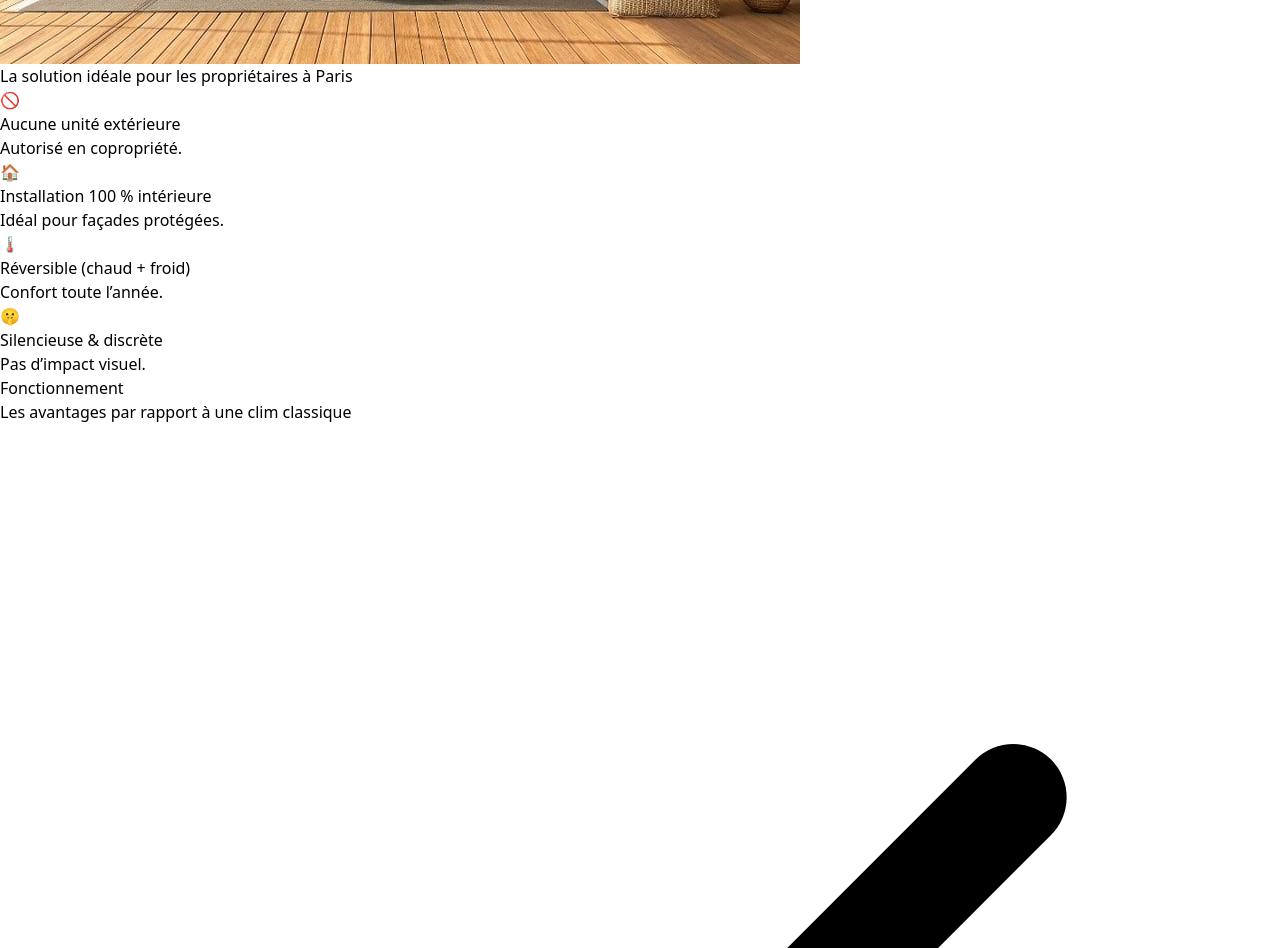
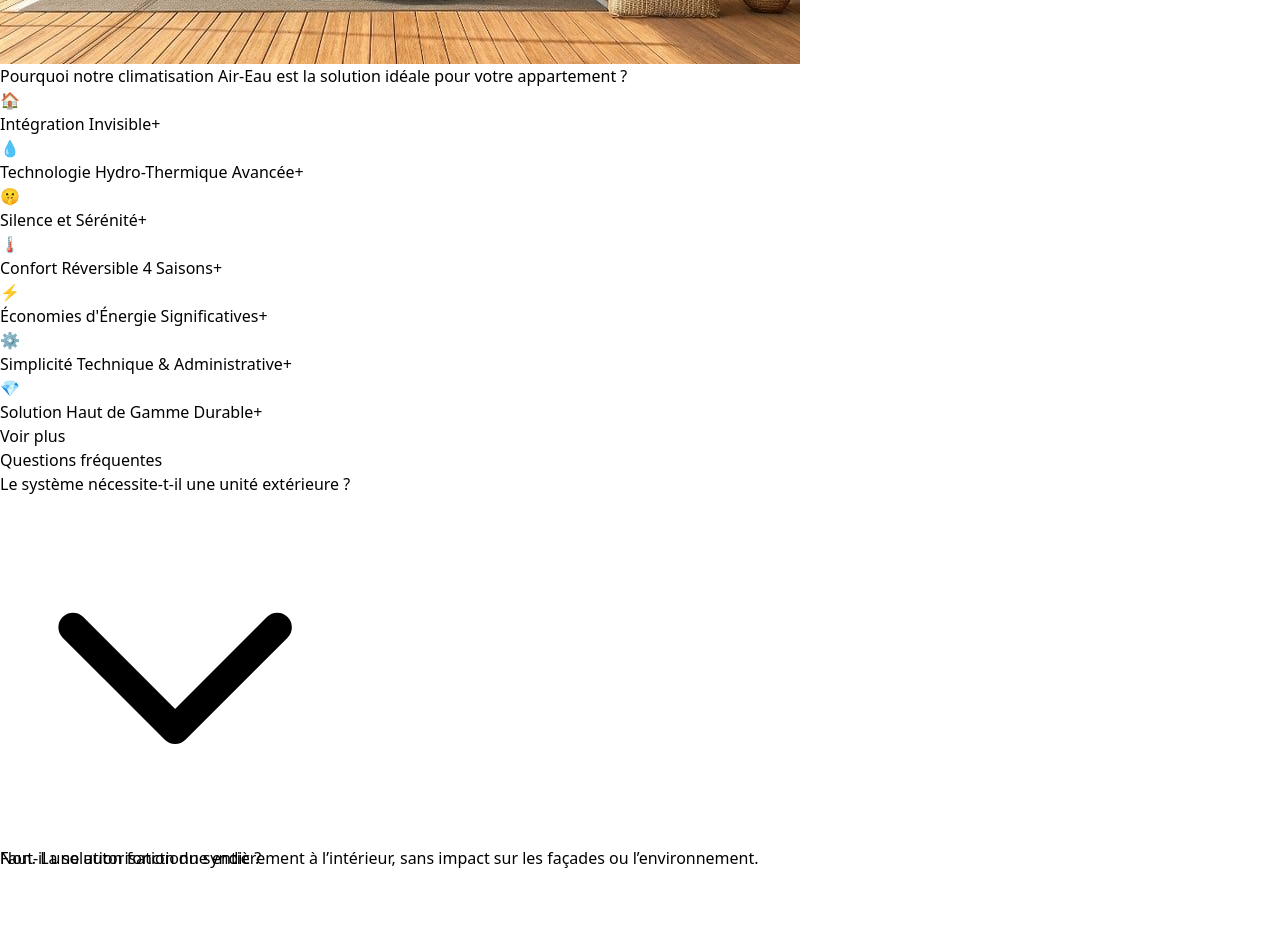
Before and after one commit to EthanCohen75/climInterieurev2, a React (Vite) app: page / in a window 1280 px wide. Shown: the part 1120-2068 px from the top of the page. Built offline with nearby package versions, Linux system fonts and the light colour scheme.

Commit message:
feat(components): update WhyThisClim and Advantages components with enhanced features and descriptions; modify App layout to remove Advantages section

```diff
--- a/src/App.tsx
+++ b/src/App.tsx
@@ -1,4 +1,4 @@
-import { Header, Hero, WhyThisClim, Advantages, FAQ, Footer } from './components';
+import { Header, Hero, WhyThisClim, FAQ, Footer } from './components';
 import QuoteForm from './components/QuoteForm';
 
 function App() {
@@ -9,12 +9,10 @@ function App() {
       <WhyThisClim />
       <main>
         {/* Le reste du contenu de la page viendra ici */}
-        <div id="fonctionnement" className="bg-gray-100 p-8">
-          <h2 className="text-3xl font-bold">Fonctionnement</h2>
-        </div>
-        <div id="avantages">
+
+        {/* <div id="avantages">
           <Advantages />
-        </div>
+        </div> */}
         <div id="faq" className="bg-gray-100 p-8">
           <FAQ />
         </div>
--- a/src/components/Advantages/index.tsx
+++ b/src/components/Advantages/index.tsx
@@ -1,13 +1,25 @@
 
 const advantagesList = [
-  "Aucune unité extérieure",
-  "Pas d’autorisation complexe",
-  "Idéal en appartement",
-  "Très silencieux",
-  "Réversible (chaud/froid)",
-  "Consommation optimisée",
-  "Installation maîtrisée",
-  "Solution haut de gamme",
+  {
+    title: "Discrétion Absolue & Installation Intérieure",
+    description: "Plus d'unité extérieure disgracieuse. Notre système Air-Eau s'intègre entièrement dans votre appartement, respectant l'esthétique des façades et les règlements de copropriété sans effort.",
+  },
+  {
+    title: "Confort Thermique Supérieur et Homogène",
+    description: "Contrairement à l'Air-Air, notre technologie utilise un circuit hydraulique pour une diffusion de chaleur et de fraîcheur douce, sans courants d'air désagréables et avec un silence de fonctionnement inégalé.",
+  },
+  {
+    title: "Efficacité Énergétique Optimisée",
+    description: "Profitez d'une consommation d'énergie réduite grâce à un transfert thermique plus performant. Le système Air-Eau est une solution d'avenir pour des économies durables.",
+  },
+  {
+    title: "Réversibilité Complète (Chauffage & Climatisation)",
+    description: "Un seul système couvre tous vos besoins, du chauffage doux en hiver à la climatisation rafraîchissante en été, avec une performance constante et fiable toute l'année.",
+  },
+  {
+    title: "Moins de Contraintes Techniques et Administratives",
+    description: "L'absence d'unité extérieure simplifie grandement l'installation et réduit les démarches administratives, vous offrant une tranquillité d'esprit précieuse, surtout en milieu urbain.",
+  },
 ];
 
 const Advantages = () => {
@@ -15,7 +27,7 @@ const Advantages = () => {
     <section className="py-16 bg-gradient-to-br from-blue-50 to-indigo-100">
       <div className="container mx-auto px-4">
         <h2 className="text-4xl font-extrabold text-center text-gray-900 mb-14 tracking-tight leading-tight">
-          Les avantages par rapport à une clim classique
+          Les avantages de notre climatisation Air-Eau par rapport aux systèmes Air-Air classiques
         </h2>
         <div className="grid grid-cols-1 md:grid-cols-2 lg:grid-cols-3 gap-10">
           {advantagesList.map((advantage, index) => (
@@ -37,7 +49,10 @@ const Advantages = () => {
                   d="M5 13l4 4L19 7"
                 ></path>
               </svg>
-              <p className="text-xl font-semibold text-gray-800">{advantage}</p>
+              <div>
+                <h3 className="text-xl font-semibold text-gray-800 mb-2">{advantage.title}</h3>
+                <p className="text-gray-600">{advantage.description}</p>
+              </div>
             </div>
           ))}
         </div>
--- a/src/components/Header/index.tsx
+++ b/src/components/Header/index.tsx
@@ -13,7 +13,7 @@ const Header: React.FC = () => {
     <header className="bg-white shadow-md sticky top-0 z-50">
       <div className="container mx-auto px-6 py-4 flex justify-between items-center">
         <div className="text-xl font-bold text-gray-800">
-          Clim'Intérieure
+          ClimaO
         </div>
 
         {/* Desktop Navigation */}
--- a/src/components/Hero/index.tsx
+++ b/src/components/Hero/index.tsx
@@ -15,11 +15,11 @@ const Hero = () => {
         <div className="grid grid-cols-1 items-center gap-12 md:grid-cols-2 lg:gap-20">
           <div className="text-center md:text-left bg-white/50 p-6 rounded-lg md:bg-transparent md:p-0 md:rounded-none">
             <h1 className="text-4xl font-bold tracking-tight text-gray-900 sm:text-5xl">
-              Climatisation réversible 100 % intérieure pour appartements parisiens
+              Climatisation Air-Eau Discrète et 100% Intérieure
             </h1>
 
             <p className="mt-4 text-lg text-gray-600">
-              Installation discrète et silencieuse
+              Une technologie Air-Eau discrète, silencieuse et sans unité extérieure, idéale pour Paris.
             </p>
 
             <a
--- a/src/components/WhyThisClim.tsx
+++ b/src/components/WhyThisClim.tsx
@@ -1,47 +1,108 @@
-import React from 'react';
+import React, { useState } from 'react';
 
 const WhyThisClim: React.FC = () => {
   const features = [
     {
-      icon: '🚫',
-      title: 'Aucune unité extérieure',
-      subtitle: 'Autorisé en copropriété.',
+      icon: '🏠',
+      title: 'Intégration Invisible',
+      description: 'Une installation 100% intérieure sans aucune unité visible à l\'extérieur. Respecte l\'esthétique des façades et les règlements de copropriété sans effort.',
     },
     {
-      icon: '🏠',
-      title: 'Installation 100 % intérieure',
-      subtitle: 'Idéal pour façades protégées.',
+      icon: '💧',
+      title: 'Technologie Hydro-Thermique Avancée',
+      description: 'Notre système Air-Eau utilise un circuit hydraulique fermé, garantissant une efficacité énergétique maximale et un confort thermique doux et homogène sans les inconvénients des systèmes classiques Air-Air.',
+    },
+    {
+      icon: '🤫',
+      title: 'Silence et Sérénité',
+      description: 'Profitez d\'un fonctionnement ultra-silencieux, sans impact sonore pour vous ou vos voisins, préservant la quiétude de votre appartement.',
     },
     {
       icon: '🌡️',
-      title: 'Réversible (chaud + froid)',
-      subtitle: 'Confort toute l’année.',
+      title: 'Confort Réversible 4 Saisons',
+      description: 'Un seul système couvre tous vos besoins : chauffage efficace en hiver et climatisation rafraîchissante en été, avec une performance constante toute l\'année.',
     },
     {
-      icon: '🤫',
-      title: 'Silencieuse & discrète',
-      subtitle: 'Pas d’impact visuel.',
+      icon: '⚡',
+      title: 'Économies d\'Énergie Significatives',
+      description: 'Bénéficiez d\'une efficacité énergétique supérieure grâce à la technologie Air-Eau, réduisant votre consommation et vos factures sur le long terme.',
+    },
+    {
+      icon: '⚙️',
+      title: 'Simplicité Technique & Administrative',
+      description: 'L\'absence d\'unité extérieure simplifie grandement l\'installation et réduit les démarches administratives, pour une tranquillité d\'esprit précieuse en milieu urbain.',
+    },
+    {
+      icon: '💎',
+      title: 'Solution Haut de Gamme Durable',
+      description: 'Investissez dans une solution premium pour un confort exceptionnel et une valorisation durable de votre appartement.',
     },
   ];
+
+  const [expandedDescriptions, setExpandedDescriptions] = useState<boolean[]>(new Array(features.length).fill(false));
+  const [showAllOnMobile, setShowAllOnMobile] = useState(false);
+  const initialMobileDisplayCount = 4; // Nombre de cartes à afficher par défaut sur mobile
+
+  const toggleDescription = (index: number) => {
+    const newExpandedDescriptions = [...expandedDescriptions];
+    newExpandedDescriptions[index] = !newExpandedDescriptions[index];
+    setExpandedDescriptions(newExpandedDescriptions);
+  };
+
+  const [isMobile, setIsMobile] = useState(false);
+
+  React.useEffect(() => {
+    const handleResize = () => {
+      setIsMobile(window.innerWidth < 640); // 640px est le breakpoint 'sm' de Tailwind par défaut
+    };
+
+    window.addEventListener('resize', handleResize);
+    handleResize(); // Appel initial
+
+    return () => window.removeEventListener('resize', handleResize);
+  }, []);
+
+  const displayedFeatures = (isMobile && !showAllOnMobile) ? features.slice(0, initialMobileDisplayCount) : features;
 
   return (
     <section className="bg-white py-16">
       <div className="container mx-auto px-4">
         <h2 className="text-center text-4xl font-bold mb-12">
-          La solution idéale pour les propriétaires à Paris
+          Pourquoi notre climatisation Air-Eau est la solution idéale pour votre appartement ?
         </h2>
         <div className="grid grid-cols-1 sm:grid-cols-2 lg:grid-cols-4 gap-8">
-          {features.map((feature, index) => (
+          {displayedFeatures.map((feature, index) => (
             <div
               key={index}
-              className="bg-white rounded-xl shadow-md p-6 sm:p-8 flex flex-col items-center text-center"
+              className="bg-white rounded-xl shadow-md p-6 sm:p-8 flex flex-col items-center text-center cursor-pointer transform transition-transform duration-200 hover:scale-105"
+              onClick={() => toggleDescription(index)}
             >
               <span className="text-5xl mb-4">{feature.icon}</span>
-              <h3 className="text-xl font-semibold mb-2">{feature.title}</h3>
-              <p className="text-gray-600">{feature.subtitle}</p>
+              <h3 className="text-xl font-semibold mb-2 flex items-center justify-center">
+                {feature.title}
+                <span className="ml-2 text-gray-500 text-sm">
+                  {expandedDescriptions[index] ? '−' : '+'}
+                </span>
+              </h3>
+              {expandedDescriptions[index] && (
+                <p className="text-gray-600 mt-2 transition-all duration-300 ease-in-out">
+                  {feature.description}
+                </p>
+              )}
             </div>
           ))}
         </div>
+
+        {features.length > initialMobileDisplayCount && ( // Afficher le bouton seulement si nécessaire sur mobile
+          <div className="mt-8 text-center sm:hidden">
+            <button
+              onClick={() => setShowAllOnMobile(!showAllOnMobile)}
+              className="bg-blue-600 text-white px-6 py-3 rounded-lg shadow-md hover:bg-blue-700 transition-colors duration-300"
+            >
+              {showAllOnMobile ? 'Voir moins' : 'Voir plus'}
+            </button>
+          </div>
+        )}
       </div>
     </section>
   );
```
